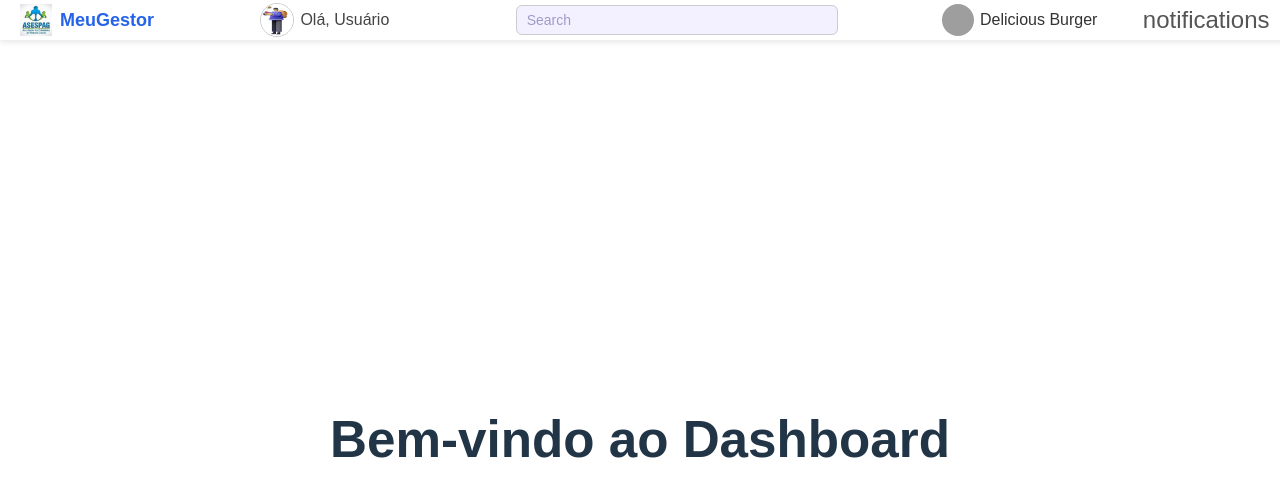
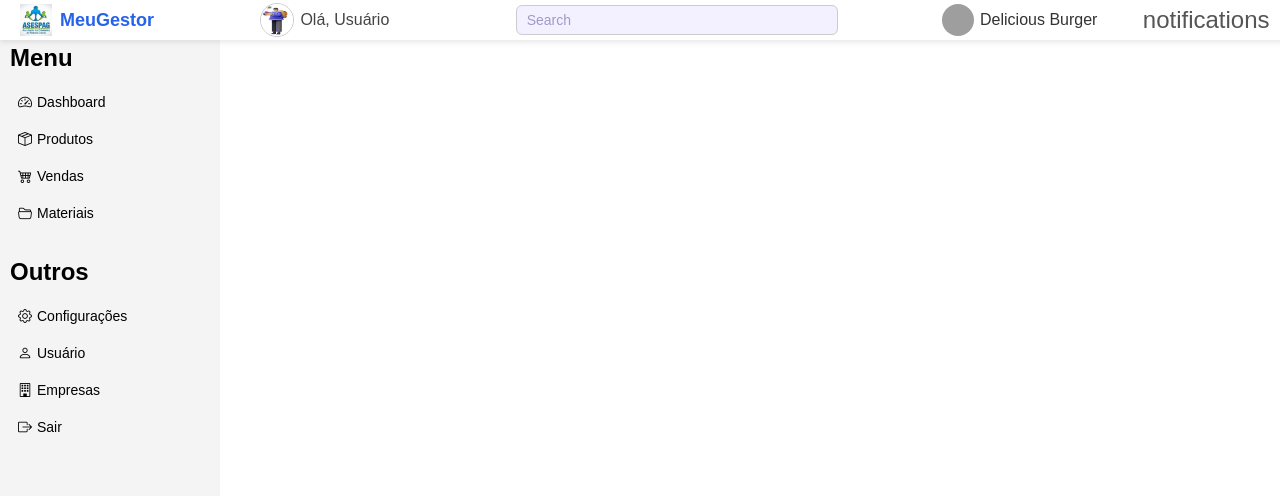
Before and after one commit to petersonschroeder/deskboar, a React (Vite) app in the folder deskboard/: page /deshboard in a window 1280 px wide. Shown: the top 496 px of the page. Built offline with nearby package versions, Linux system fonts and the light colour scheme; grey boxes are pictures that could not be loaded.

Commit message:
create new sidebar from components

```diff
--- a/deskboard/package.json
+++ b/deskboard/package.json
@@ -11,6 +11,7 @@
   },
   "dependencies": {
     "axios": "^1.11.0",
+    "bootstrap-icons": "^1.13.1",
     "react": "^19.1.1",
     "react-dom": "^19.1.1",
     "react-router-dom": "^7.8.2"
--- /dev/null
+++ b/deskboard/src/components/sidebar.jsx
@@ -0,0 +1,28 @@
+import { useEffect, useState } from "react";
+import "../styles/sidebar.scss";
+import 'bootstrap-icons/font/bootstrap-icons.css';
+
+export  function Sidebar () {
+
+
+    return (
+
+<div className="sidebar">
+  <h2 className="cordobotao">Menu</h2>
+
+  <button><i className="bi bi-speedometer2"></i> Dashboard</button>
+  <button><i className="bi bi-box-seam"></i> Produtos</button>
+  <button><i className="bi bi-cart4"></i> Vendas</button>
+  <button><i className="bi bi-folder2-open"></i> Materiais</button>
+
+  <h2 className="cordobotao">Outros</h2>
+
+  <button><i className="bi bi-gear"></i> Configurações</button>
+  <button><i className="bi bi-person"></i> Usuário</button>
+  <button><i className="bi bi-building"></i> Empresas</button>
+  <button><i className="bi bi-box-arrow-right"></i> Sair</button>
+</div>
+
+
+    );
+}
--- a/deskboard/src/pages/Deshboard.jsx
+++ b/deskboard/src/pages/Deshboard.jsx
@@ -1,14 +1,17 @@
 import React from "react";
-import { Header } from "./Header";
+import { Header } from "../components/Header";
+import { Sidebar } from "../components/sidebar";
+import 'bootstrap-icons/font/bootstrap-icons.css';
 
-export function Deshboard() {
+ export function Deshboard() {
   return (
     <>
+
     <Header />
+    <Sidebar/>
 
       <main className="dashboard">
-        <h1>Bem-vindo ao Dashboard</h1>
-      </main>
+       </main>
     </>
   );
 }
--- /dev/null
+++ b/deskboard/src/styles/sidebar.scss
@@ -0,0 +1,48 @@
+.sidebar {
+    position: fixed;
+    top: 10px;
+    left: 0;
+    width: 200px;
+    height: 100vh;
+    background-color: #f4f4f4;
+    color: #000;
+    display: flex;
+    flex-direction: column;
+    align-items: flex-start;
+    justify-content: flex-start;
+    padding: 10px;
+    gap: 5px;
+  }
+
+  .cordobotao {
+    font-weight: bold;
+    margin-bottom: 5px;
+  }
+
+
+  .sidebar button {
+    display: flex;
+    align-items: center;
+    gap: 5px;
+    width: 100%;
+    background: none;
+    border: none;
+    color: #000;
+    font-size: 14px;
+    padding: 8px;
+    cursor: pointer;
+    border-radius: 4px;
+    transition: color 0.2s, background 0.2s;
+  }
+
+
+  .sidebar button:hover {
+    background-color: #ddd;
+  }
+
+
+  .sidebar button:active,
+  .sidebar button:focus {
+    color: blue;
+    outline: none;
+  }
--- /dev/null
+++ b/package.json
@@ -0,0 +1,5 @@
+{
+  "dependencies": {
+    "bootstrap-icons": "^1.13.1"
+  }
+}
```
Also changed, not shown: deskboard/src/components/Header.jsx (renamed from deskboard/src/pages/Header.jsx), 2 other files (tests, documents, lock files or other folders).
